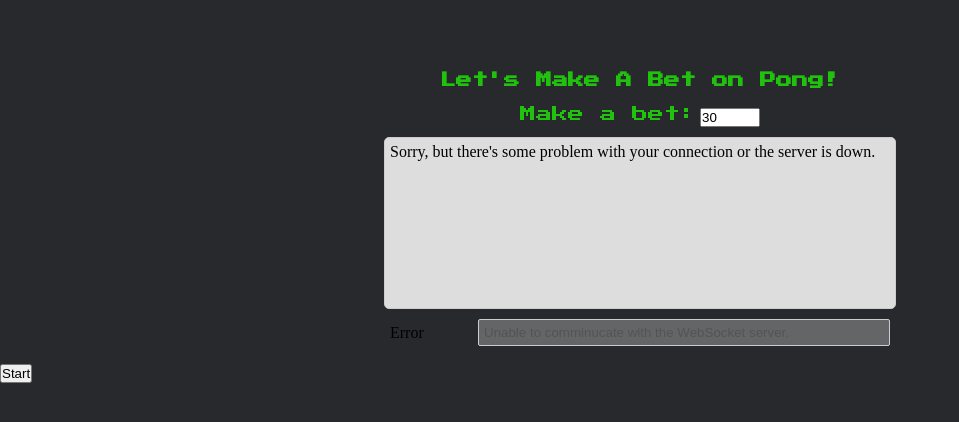
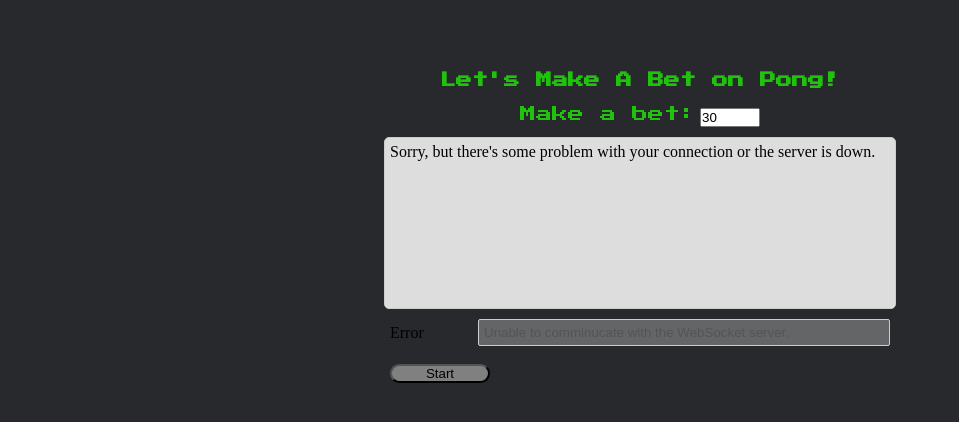
Before and after one commit to tesla809/Pongzi, a plain HTML site: page index.html in a window 1280 px wide. Shown: the part 110-532 px from the top of the page, without its empty margins (0-959 px from the left). Drawn offline with nearby package versions, Linux system fonts and the light colour scheme.

Commit message:
added SEO and fixed button

```diff
--- a/index.html
+++ b/index.html
@@ -2,7 +2,7 @@
 <html>
     <head>
         <meta charset="utf-8">
-        <title>WebSockets - Simple chat</title>
+        <title>Pong Game - ethereum, pong, game, pong game, play</title>
 
         <link rel="stylesheet" href="ws-style.css">
         <link href="https://fonts.googleapis.com/css?family=Press+Start+2P" rel="stylesheet">
@@ -21,7 +21,10 @@
             <input type="text" id="input" disabled="disabled" />
         </div>
         <br>
-        <button type="button">Start</button>
+        <div class="">
+          <button type="button">Start</button>
+        </div>
+
 
         <script src="//ajax.googleapis.com/ajax/libs/jquery/1.9.1/jquery.min.js"></script>
         <script src="./frontend.js"></script>
--- a/ws-style.css
+++ b/ws-style.css
@@ -23,6 +23,12 @@ h2 {
 	margin-top: 75px;
 }
 
+button{
+	background-color: gray;
+	border-radius: 75px;
+	width: 100px;
+}
+
 form {
 /*	border: 1px solid white;*/
 	text-align: center;
```
